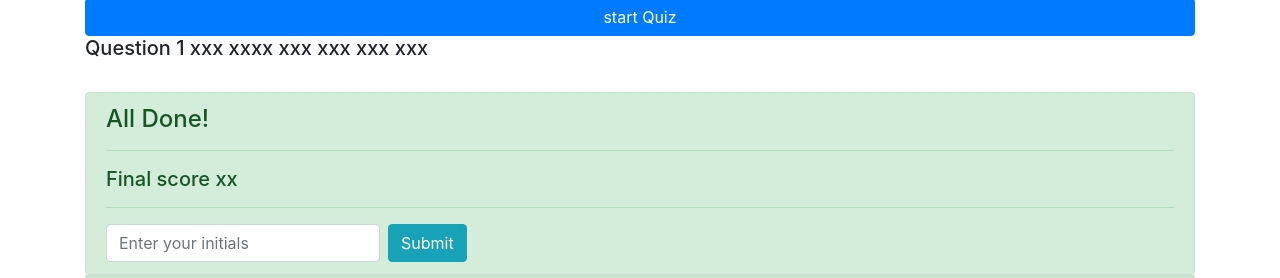
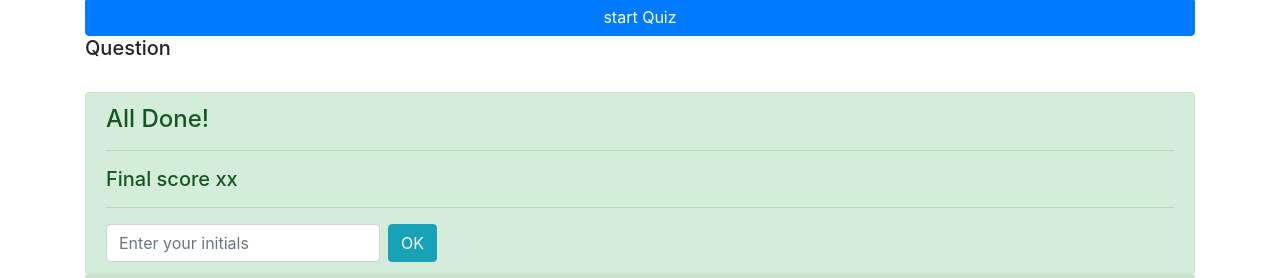
Before and after one commit to Stefan-Aikins/proQuiz, a plain HTML site: page index.html in a window 1280 px wide. Shown: the part 658-936 px from the top of the page. Drawn offline with nearby package versions, Linux system fonts and the light colour scheme.

Commit message:
structure added

```diff
--- a/index.html
+++ b/index.html
@@ -58,7 +58,7 @@
 
          <!-- Quiz -->
          <section id="quiz">
-            <h5 id="question">Question 1 xxx xxxx xxx xxx xxx xxx</h5>
+            <h5 id="question">Question</h5>
             <div class="row row-cols-1 row-cols-md-2">
               <div class="col">
                 <div class="list-group mb-4" id="answers"></div>
@@ -84,7 +84,7 @@
                   placeholder="Enter your initials"
                 />
                 <button type="submit" class="btn btn-info" id="submit">
-                  Submit
+                  OK
                 </button>
               </form>
             </div>
```
